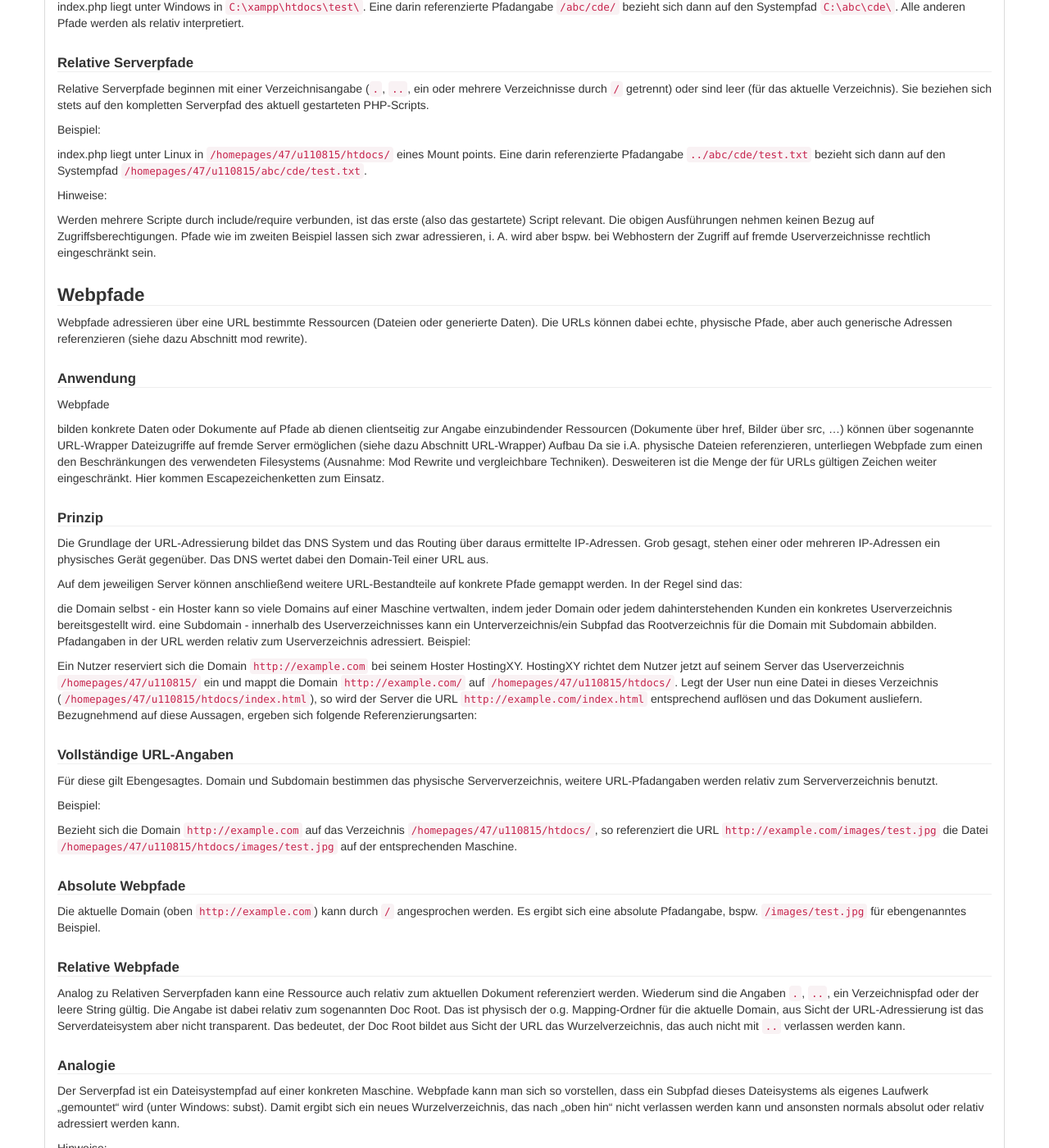
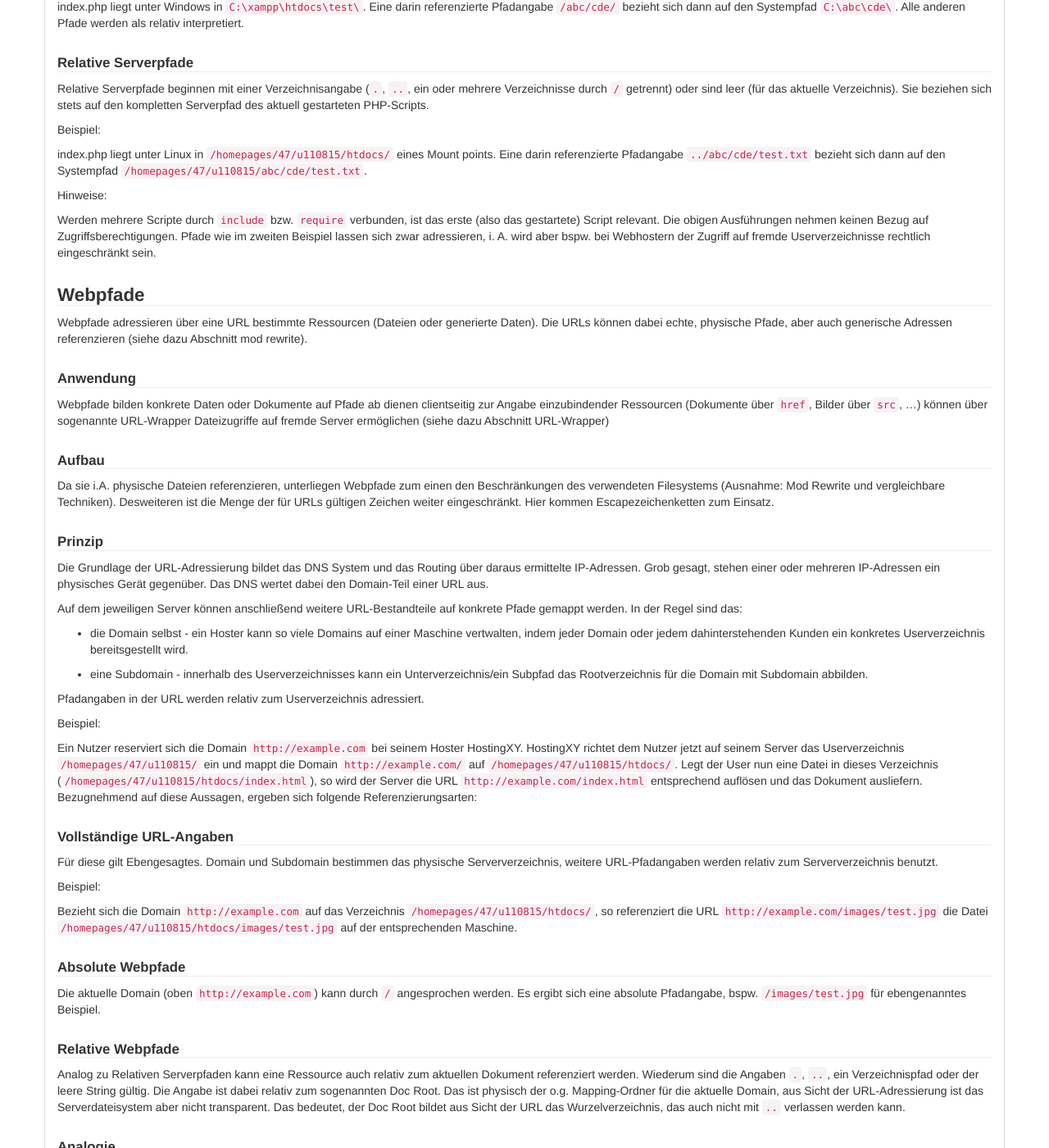
Before and after one commit to php-de/php-de.github.io, a Jekyll site: the page built from general/pfade.md, in a window 1280 px wide and 1400 px high, scrolled down 798 px. Shown: the whole window at 82% size. Built offline with Jekyll 4.4.1, drawn with Linux system fonts in a browser that asks for light colours; nearby versions of some CDN libraries.

Commit message:
Update pfade.md

```diff
--- a/general/pfade.md
+++ b/general/pfade.md
@@ -72,7 +72,7 @@ Eine darin referenzierte Pfadangabe `../abc/cde/test.txt` bezieht sich dann auf
 
 Hinweise:
 
-Werden mehrere Scripte durch include/require verbunden, ist das erste (also das gestartete) Script relevant.
+Werden mehrere Scripte durch `include` bzw. `require` verbunden, ist das erste (also das gestartete) Script relevant.
 Die obigen Ausführungen nehmen keinen Bezug auf Zugriffsberechtigungen. Pfade wie im zweiten Beispiel lassen sich zwar adressieren, i. A. wird aber bspw. bei Webhostern der Zugriff auf fremde Userverzeichnisse rechtlich eingeschränkt sein.
 
 
@@ -84,12 +84,12 @@ Webpfade adressieren über eine URL bestimmte Ressourcen (Dateien oder generiert
 
 #### Anwendung
 
-Webpfade
+Webpfade bilden konkrete Daten oder Dokumente auf Pfade ab
+dienen clientseitig zur Angabe einzubindender Ressourcen (Dokumente über `href`, Bilder über `src`, ...)
+können über sogenannte URL-Wrapper Dateizugriffe auf fremde Server ermöglichen (siehe dazu Abschnitt URL-Wrapper)
 
-bilden konkrete Daten oder Dokumente auf Pfade ab
-dienen clientseitig zur Angabe einzubindender Ressourcen (Dokumente über href, Bilder über src, …)
-können über sogenannte URL-Wrapper Dateizugriffe auf fremde Server ermöglichen (siehe dazu Abschnitt URL-Wrapper)
-Aufbau
+#### Aufbau
+
 Da sie i.A. physische Dateien referenzieren, unterliegen Webpfade zum einen den Beschränkungen des verwendeten Filesystems (Ausnahme: Mod Rewrite und vergleichbare Techniken). Desweiteren ist die Menge der für URLs gültigen Zeichen weiter eingeschränkt. Hier kommen Escapezeichenketten zum Einsatz.
 
 
@@ -99,9 +99,13 @@ Die Grundlage der URL-Adressierung bildet das DNS System und das Routing über d
 
 Auf dem jeweiligen Server können anschließend weitere URL-Bestandteile auf konkrete Pfade gemappt werden. In der Regel sind das:
 
-die Domain selbst - ein Hoster kann so viele Domains auf einer Maschine vertwalten, indem jeder Domain oder jedem dahinterstehenden Kunden ein konkretes Userverzeichnis bereitsgestellt wird.
-eine Subdomain - innerhalb des Userverzeichnisses kann ein Unterverzeichnis/ein Subpfad das Rootverzeichnis für die Domain mit Subdomain abbilden.
+- die Domain selbst - ein Hoster kann so viele Domains auf einer Maschine vertwalten, indem jeder Domain oder jedem dahinterstehenden Kunden ein konkretes Userverzeichnis bereitsgestellt wird.
+
+- eine Subdomain - innerhalb des Userverzeichnisses kann ein Unterverzeichnis/ein Subpfad das Rootverzeichnis für die Domain mit Subdomain abbilden.
+
+
 Pfadangaben in der URL werden relativ zum Userverzeichnis adressiert.
+
 Beispiel:
 
 Ein Nutzer reserviert sich die Domain `http://example.com` bei seinem Hoster HostingXY. HostingXY richtet dem Nutzer jetzt auf seinem Server das Userverzeichnis `/homepages/47/u110815/` ein und mappt die Domain `http://example.com/` auf `/homepages/47/u110815/htdocs/`.
```
